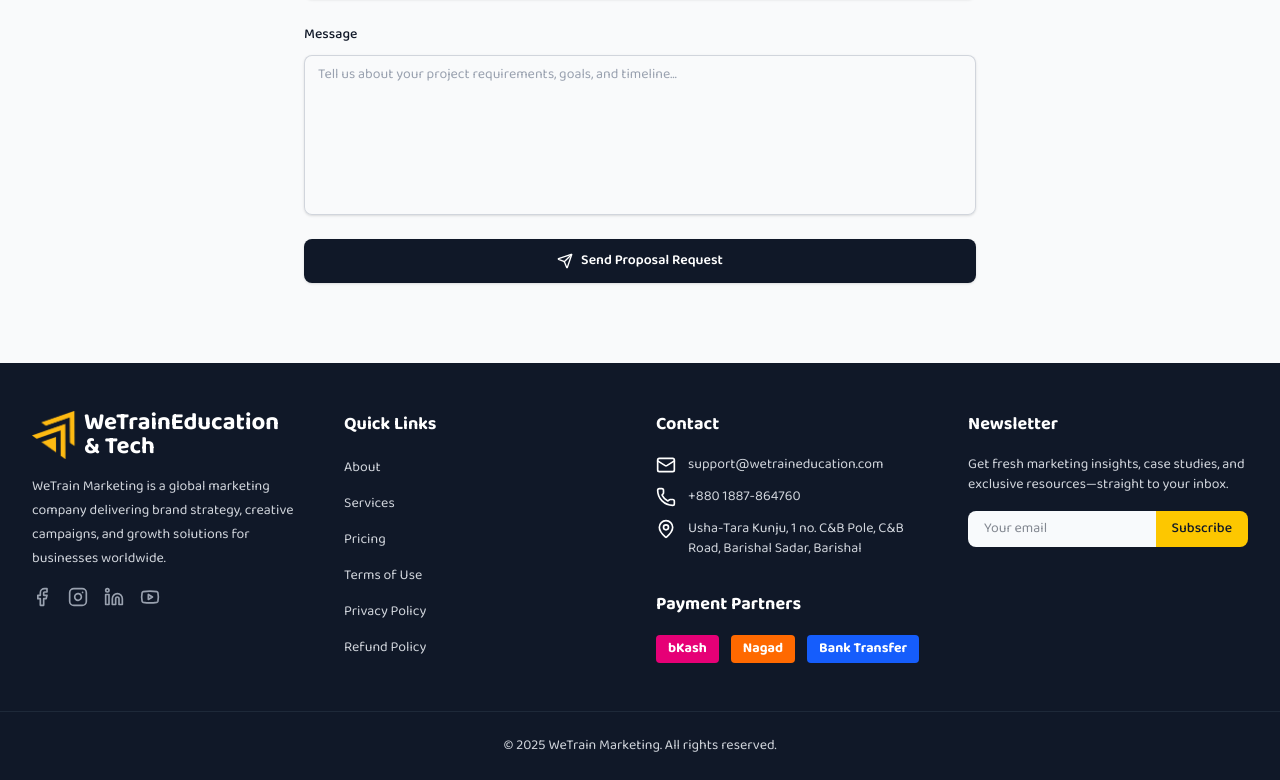
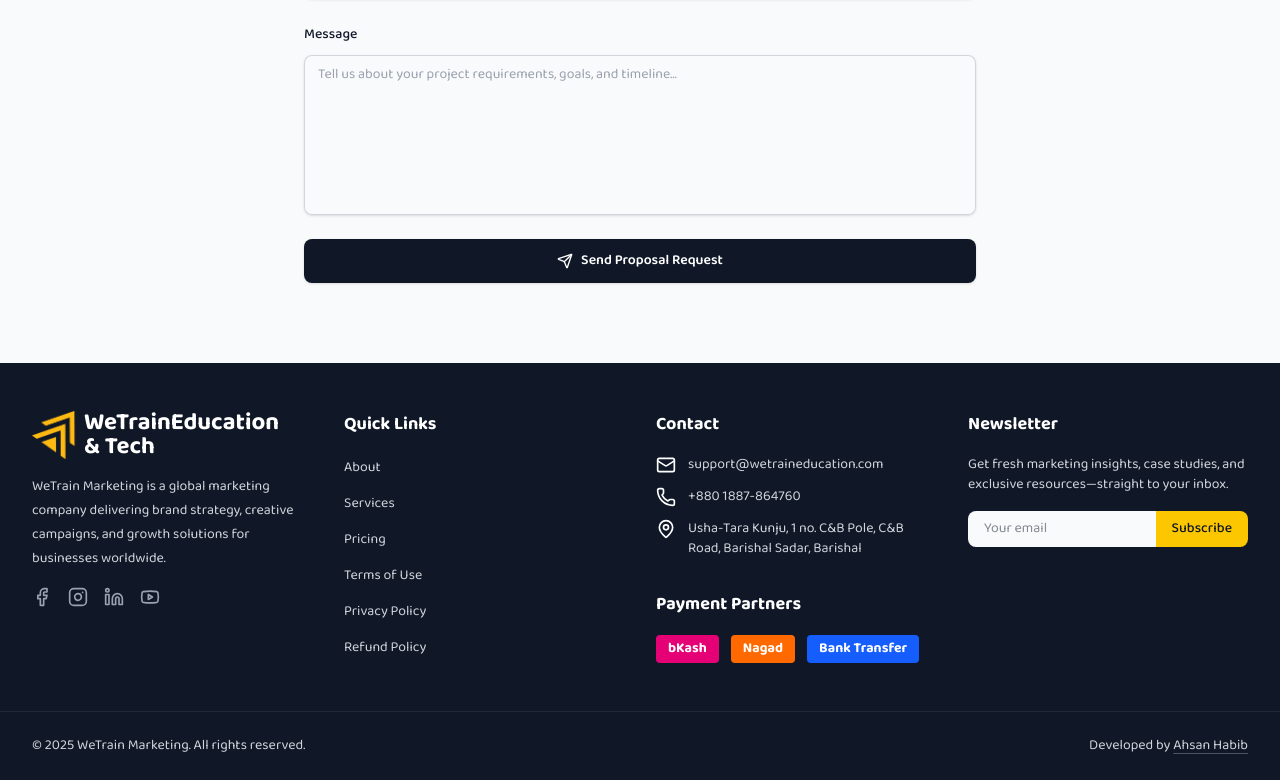
Before and after one commit to ahsandevhub/wetraineducattiontech, a Next.js app: page / in a window 1280 px wide. Shown: the part 6407-7187 px from the top of the page. Built offline with nearby package versions, Linux system fonts and the light colour scheme.

Commit message:
fix: Update footer to improve layout and change developer attribution

```diff
--- a/app/components/Footer.tsx
+++ b/app/components/Footer.tsx
@@ -218,12 +218,12 @@ export default function Footer() {
 
       {/* Bottom bar */}
       <div className="border-t border-gray-800 py-6">
-        <div className="mx-auto flex max-w-7xl flex-col items-center justify-center px-4 sm:px-6 md:flex-row lg:px-8">
+        <div className="mx-auto flex max-w-7xl flex-col items-center justify-between px-4 sm:px-6 md:flex-row lg:px-8">
           <p className="text-sm">
             &copy; {currentYear} WeTrain Marketing. All rights reserved.
           </p>
-          {/* <p className="mt-2 text-sm md:mt-0">
-            Built by{" "}
+          <p className="mt-2 text-sm md:mt-0">
+            Developed by{" "}
             <motion.a
               href="https://ahsandevhub.com"
               target="_blank"
@@ -231,9 +231,9 @@ export default function Footer() {
               whileHover={{ color: "#ffffff" }}
               className="underline decoration-gray-600 underline-offset-4 hover:decoration-white"
             >
-              Ahsan DevHub
+              Ahsan Habib
             </motion.a>
-          </p> */}
+          </p>
         </div>
       </div>
     </footer>
```
